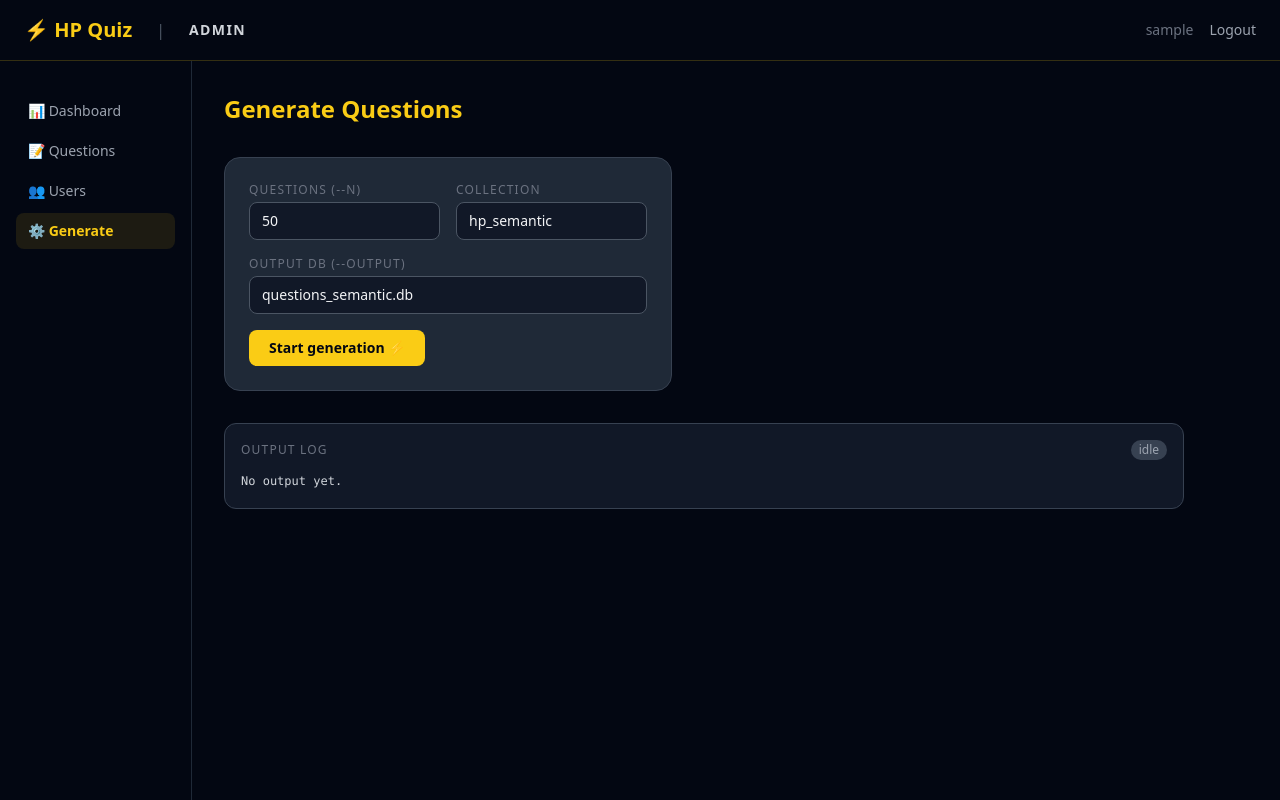
After one commit to EloiseInacio/HPQuiz, a Flask app: page /admin/generate in a window 1280 px wide. The commit adds this page. Run offline with Flask 3, Linux system fonts and the light colour scheme; the visitor is signed in with stand-in values (Sample User, id 1); some libraries are stand-ins or nearby versions.

Commit message:
admin (generate/manage question from web app) and regular user management

```diff
--- a/app.py
+++ b/app.py
@@ -1,14 +1,22 @@
 import os
 import sqlite3
 import string
+import subprocess
+from functools import wraps
 
-from flask import Flask, redirect, render_template, request, session, url_for
+from flask import Flask, jsonify, redirect, render_template, request, session, url_for
+from werkzeug.security import check_password_hash, generate_password_hash
 
-APP_SECRET_KEY = os.environ.get("FLASK_SECRET", "hp-quiz-dev-secret-change-me")
-DB_PATH        = os.environ.get("HPQUIZ_DB", "questions_semantic.db")
-DIFFICULTIES   = ("easy", "medium", "hard", "any")
-MAX_QUESTIONS  = 20
-MIN_QUESTIONS  = 1
+APP_SECRET_KEY  = os.environ.get("FLASK_SECRET", "hp-quiz-dev-secret-change-me")
+DB_PATH         = os.environ.get("HPQUIZ_DB", "questions_semantic.db")
+USERS_DB_PATH   = os.environ.get("HPQUIZ_USERS_DB", "users.db")
+GENERATION_LOG  = "generation.log"
+DIFFICULTIES    = ("easy", "medium", "hard", "any")
+MAX_QUESTIONS   = 20
+MIN_QUESTIONS   = 1
+ADMIN_PAGE_SIZE = 20
+
+_generation_proc = None
 
 STOPWORDS = frozenset({
     "a", "an", "and", "are", "as", "at", "be", "been", "but", "by",
@@ -21,6 +29,38 @@ STOPWORDS = frozenset({
 
 app = Flask(__name__)
 app.secret_key = APP_SECRET_KEY
+
+
+def get_users_db():
+    conn = sqlite3.connect(USERS_DB_PATH)
+    conn.row_factory = sqlite3.Row
+    conn.execute("""
+        CREATE TABLE IF NOT EXISTS users (
+            id            INTEGER PRIMARY KEY AUTOINCREMENT,
+            username      TEXT    NOT NULL UNIQUE,
+            password_hash TEXT    NOT NULL,
+            role          TEXT    NOT NULL DEFAULT 'regular',
+            created_at    TIMESTAMP DEFAULT CURRENT_TIMESTAMP
+        )
+    """)
+    conn.commit()
+    return conn
+
+
+def get_user_by_username(username: str) -> dict | None:
+    conn = get_users_db()
+    row = conn.execute("SELECT * FROM users WHERE username = ?", (username,)).fetchone()
+    conn.close()
+    return dict(row) if row else None
+
+
+def admin_required(f):
+    @wraps(f)
+    def decorated(*args, **kwargs):
+        if session.get("role") != "admin":
+            return redirect(url_for("login"))
+        return f(*args, **kwargs)
+    return decorated
 
 
 def get_question_ids(difficulty: str, count: int) -> list:
@@ -188,3 +228,191 @@ def summary():
     return render_template("summary.html", results=results,
                            correct_count=correct_count, total=total,
                            pct=pct, message=message)
+
+
+# ---------------------------------------------------------------------------
+# Auth
+# ---------------------------------------------------------------------------
+
+@app.route("/login", methods=["GET", "POST"])
+def login():
+    if request.method == "GET":
+        return render_template("login.html", error=None)
+    username = request.form.get("username", "").strip()
+    password = request.form.get("password", "")
+    user = get_user_by_username(username)
+    if user is None or not check_password_hash(user["password_hash"], password):
+        return render_template("login.html", error="Invalid username or password.")
+    session["user_id"]  = user["id"]
+    session["username"] = user["username"]
+    session["role"]     = user["role"]
+    return redirect(url_for("admin_dashboard") if user["role"] == "admin" else url_for("index"))
+
+
+@app.route("/logout")
+def logout():
+    for key in ("user_id", "username", "role"):
+        session.pop(key, None)
+    return redirect(url_for("index"))
+
+
+# ---------------------------------------------------------------------------
+# Admin panel
+# ---------------------------------------------------------------------------
+
+@app.route("/admin")
+@admin_required
+def admin_dashboard():
+    qconn = sqlite3.connect(DB_PATH)
+    diff_rows = qconn.execute(
+        "SELECT difficulty, COUNT(*) AS n FROM questions GROUP BY difficulty"
+    ).fetchall()
+    total_q = qconn.execute("SELECT COUNT(*) FROM questions").fetchone()[0]
+    qconn.close()
+    uconn = get_users_db()
+    role_rows = uconn.execute(
+        "SELECT role, COUNT(*) AS n FROM users GROUP BY role"
+    ).fetchall()
+    total_u = uconn.execute("SELECT COUNT(*) FROM users").fetchone()[0]
+    uconn.close()
+    return render_template("admin/dashboard.html",
+                           diff_stats=diff_rows, total_q=total_q,
+                           role_stats=role_rows, total_u=total_u)
+
+
+@app.route("/admin/questions")
+@admin_required
+def admin_questions():
+    page = max(1, request.args.get("page", 1, type=int))
+    offset = (page - 1) * ADMIN_PAGE_SIZE
+    conn = sqlite3.connect(DB_PATH)
+    conn.row_factory = sqlite3.Row
+    rows = conn.execute(
+        "SELECT id, question, difficulty, COALESCE(book,'') AS book FROM questions"
+        " ORDER BY id DESC LIMIT ? OFFSET ?",
+        (ADMIN_PAGE_SIZE, offset),
+    ).fetchall()
+    total = conn.execute("SELECT COUNT(*) FROM questions").fetchone()[0]
+    conn.close()
+    pages = (total + ADMIN_PAGE_SIZE - 1) // ADMIN_PAGE_SIZE
+    return render_template("admin/questions.html",
+                           questions=rows, page=page, pages=pages, total=total)
+
+
+@app.route("/admin/questions/delete/<int:qid>", methods=["POST"])
+@admin_required
+def admin_delete_question(qid):
+    conn = sqlite3.connect(DB_PATH)
+    conn.execute("DELETE FROM questions WHERE id = ?", (qid,))
+    conn.commit()
+    conn.close()
+    return redirect(request.referrer or url_for("admin_questions"))
+
+
+@app.route("/admin/users")
+@admin_required
+def admin_users():
+    conn = get_users_db()
+    users = conn.execute("SELECT id, username, role, created_at FROM users ORDER BY id").fetchall()
+    conn.close()
+    return render_template("admin/users.html", users=users)
+
+
+@app.route("/admin/users/create", methods=["POST"])
+@admin_required
+def admin_create_user():
+    username = request.form.get("username", "").strip()
+    password = request.form.get("password", "")
+    role     = request.form.get("role", "regular")
+    if role not in ("admin", "regular"):
+        role = "regular"
+    if not username or not password:
+        return redirect(url_for("admin_users"))
+    conn = get_users_db()
+    try:
+        conn.execute(
+            "INSERT INTO users (username, password_hash, role) VALUES (?, ?, ?)",
+            (username, generate_password_hash(password), role),
+        )
+        conn.commit()
+    except sqlite3.IntegrityError:
+        pass  # duplicate username — silently ignore
+    finally:
+        conn.close()
+    return redirect(url_for("admin_users"))
+
+
+@app.route("/admin/users/delete/<int:uid>", methods=["POST"])
+@admin_required
+def admin_delete_user(uid):
+    if uid == session.get("user_id"):
+        return redirect(url_for("admin_users"))  # cannot delete self
+    conn = get_users_db()
+    conn.execute("DELETE FROM users WHERE id = ?", (uid,))
+    conn.commit()
+    conn.close()
+    return redirect(url_for("admin_users"))
+
+
+@app.route("/admin/users/role/<int:uid>", methods=["POST"])
+@admin_required
+def admin_toggle_role(uid):
+    if uid == session.get("user_id"):
+        return redirect(url_for("admin_users"))  # cannot demote self
+    conn = get_users_db()
+    row = conn.execute("SELECT role FROM users WHERE id = ?", (uid,)).fetchone()
+    if row:
+        new_role = "regular" if row["role"] == "admin" else "admin"
+        conn.execute("UPDATE users SET role = ? WHERE id = ?", (new_role, uid))
+        conn.commit()
+    conn.close()
+    return redirect(url_for("admin_users"))
+
+
+@app.route("/admin/generate")
+@admin_required
+def admin_generate():
+    running = _generation_proc is not None and _generation_proc.poll() is None
+    log = ""
+    if os.path.exists(GENERATION_LOG):
+        with open(GENERATION_LOG) as f:
+            lines = f.readlines()
+        log = "".join(lines[-50:])
+    return render_template("admin/generate.html", running=running, log=log,
+                           default_collection="hp_semantic",
+                           default_output=DB_PATH)
+
+
+@app.route("/admin/generate/run", methods=["POST"])
+@admin_required
+def admin_generate_run():
+    global _generation_proc
+    if _generation_proc is not None and _generation_proc.poll() is None:
+        return redirect(url_for("admin_generate"))  # already running
+    n          = request.form.get("n", "50")
+    collection = request.form.get("collection", "hp_semantic")
+    output     = request.form.get("output", DB_PATH)
+    # validate numeric n
+    try:
+        n = str(max(1, int(n)))
+    except ValueError:
+        n = "50"
+    with open(GENERATION_LOG, "w") as log:
+        _generation_proc = subprocess.Popen(
+            ["conda", "run", "-n", "hpquiz", "python", "generate_questions.py",
+             "--n", n, "--collection", collection, "--output", output],
+            stdout=log, stderr=log,
+        )
+    return redirect(url_for("admin_generate"))
+
+
+@app.route("/admin/generate/status")
+@admin_required
+def admin_generate_status():
+    running = _generation_proc is not None and _generation_proc.poll() is None
+    log = ""
+    if os.path.exists(GENERATION_LOG):
+        with open(GENERATION_LOG) as f:
+            lines = f.readlines()
+        log = "".join(lines[-50:])
+    return jsonify({"running": running, "log": log})
--- /dev/null
+++ b/templates/admin/base.html
@@ -0,0 +1,55 @@
+<!DOCTYPE html>
+<html lang="en">
+<head>
+  <meta charset="UTF-8">
+  <meta name="viewport" content="width=device-width, initial-scale=1.0">
+  <title>{% block title %}⚙ HP Quiz Admin{% endblock %}</title>
+  <script src="https://cdn.tailwindcss.com"></script>
+</head>
+<body class="bg-gray-950 text-gray-100 min-h-screen font-sans flex flex-col">
+
+  <header class="border-b border-yellow-400/20 py-4 px-6 flex items-center justify-between">
+    <div class="flex items-center gap-6">
+      <a href="/" class="text-xl font-bold text-yellow-400 hover:text-yellow-300 transition-colors">
+        ⚡ HP Quiz
+      </a>
+      <span class="text-gray-600">|</span>
+      <span class="text-sm font-semibold text-gray-300 uppercase tracking-widest">Admin</span>
+    </div>
+    <div class="flex items-center gap-4 text-sm">
+      <span class="text-gray-500">{{ session.get("username") }}</span>
+      <a href="/logout" class="text-gray-400 hover:text-gray-200">Logout</a>
+    </div>
+  </header>
+
+  <div class="flex flex-1">
+    <!-- Sidebar -->
+    <nav class="w-48 border-r border-gray-800 pt-8 px-4 shrink-0">
+      <ul class="space-y-1 text-sm">
+        {% set nav = [
+          ("/admin",            "📊", "Dashboard"),
+          ("/admin/questions",  "📝", "Questions"),
+          ("/admin/users",      "👥", "Users"),
+          ("/admin/generate",   "⚙",  "Generate"),
+        ] %}
+        {% for href, icon, label in nav %}
+        <li>
+          <a href="{{ href }}"
+             class="flex items-center gap-2 px-3 py-2 rounded-lg transition-colors
+                    {% if request.path == href %}bg-yellow-400/10 text-yellow-400 font-semibold
+                    {% else %}text-gray-400 hover:text-gray-100 hover:bg-gray-800{% endif %}">
+            {{ icon }} {{ label }}
+          </a>
+        </li>
+        {% endfor %}
+      </ul>
+    </nav>
+
+    <!-- Content -->
+    <main class="flex-1 px-8 py-8 max-w-5xl">
+      {% block content %}{% endblock %}
+    </main>
+  </div>
+
+</body>
+</html>
--- /dev/null
+++ b/templates/admin/generate.html
@@ -0,0 +1,80 @@
+{% extends "admin/base.html" %}
+{% block title %}⚙ Admin — Generate{% endblock %}
+
+{% block content %}
+<h1 class="text-2xl font-bold text-yellow-400 mb-8">Generate Questions</h1>
+
+<!-- Launch form -->
+<div class="bg-gray-800 rounded-2xl p-6 border border-gray-700 max-w-md mb-8">
+  {% if running %}
+  <div class="mb-4 px-4 py-3 bg-yellow-400/10 border border-yellow-400/40 rounded-xl text-yellow-300 text-sm">
+    Generation is running…
+  </div>
+  {% endif %}
+  <form method="POST" action="/admin/generate/run" class="space-y-4">
+    <div class="grid grid-cols-2 gap-4">
+      <div>
+        <label class="block text-xs text-gray-500 uppercase tracking-widest mb-1">Questions (--n)</label>
+        <input type="number" name="n" value="50" min="1" max="500"
+               class="w-full bg-gray-900 border border-gray-600 rounded-lg px-3 py-2 text-gray-100
+                      focus:outline-none focus:border-yellow-400 transition-colors text-sm">
+      </div>
+      <div>
+        <label class="block text-xs text-gray-500 uppercase tracking-widest mb-1">Collection</label>
+        <input type="text" name="collection" value="{{ default_collection }}"
+               class="w-full bg-gray-900 border border-gray-600 rounded-lg px-3 py-2 text-gray-100
+                      focus:outline-none focus:border-yellow-400 transition-colors text-sm">
+      </div>
+    </div>
+    <div>
+      <label class="block text-xs text-gray-500 uppercase tracking-widest mb-1">Output DB (--output)</label>
+      <input type="text" name="output" value="{{ default_output }}"
+             class="w-full bg-gray-900 border border-gray-600 rounded-lg px-3 py-2 text-gray-100
+                    focus:outline-none focus:border-yellow-400 transition-colors text-sm">
+    </div>
+    <button type="submit" {% if running %}disabled{% endif %}
+            class="px-5 py-2 bg-yellow-400 hover:bg-yellow-300 disabled:opacity-40 disabled:cursor-not-allowed
+                   text-gray-950 font-semibold text-sm rounded-lg transition-colors">
+      {% if running %}Running…{% else %}Start generation ⚡{% endif %}
+    </button>
+  </form>
+</div>
+
+<!-- Log output -->
+<div class="bg-gray-900 rounded-xl border border-gray-700 p-4">
+  <div class="flex items-center justify-between mb-3">
+    <p class="text-xs text-gray-500 uppercase tracking-widest">Output log</p>
+    <span id="status-badge"
+          class="text-xs px-2 py-0.5 rounded-full
+                 {% if running %}bg-yellow-400/20 text-yellow-300{% else %}bg-gray-700 text-gray-400{% endif %}">
+      {% if running %}running{% else %}idle{% endif %}
+    </span>
+  </div>
+  <pre id="log-output"
+       class="text-xs text-gray-300 whitespace-pre-wrap break-words max-h-96 overflow-y-auto font-mono leading-relaxed">{{ log or "No output yet." }}</pre>
+</div>
+
+<script>
+  (function () {
+    const logEl    = document.getElementById("log-output");
+    const badgeEl  = document.getElementById("status-badge");
+    let running    = {{ "true" if running else "false" }};
+
+    function poll() {
+      fetch("/admin/generate/status")
+        .then(r => r.json())
+        .then(data => {
+          logEl.textContent = data.log || "No output yet.";
+          logEl.scrollTop   = logEl.scrollHeight;
+          const isRunning   = data.running;
+          badgeEl.textContent = isRunning ? "running" : "idle";
+          badgeEl.className   = "text-xs px-2 py-0.5 rounded-full " +
+            (isRunning ? "bg-yellow-400/20 text-yellow-300" : "bg-gray-700 text-gray-400");
+          if (isRunning) setTimeout(poll, 5000);
+        });
+    }
+
+    if (running) setTimeout(poll, 5000);
+  })();
+</script>
+{% endblock %}
```
Also changed, not shown: create_admin.py (added, +49 -0 lines), templates/admin/dashboard.html (added, +49 -0 lines), templates/admin/questions.html (added, +54 -0 lines), templates/admin/users.html (added, +72 -0 lines), templates/base.html (+13 -1 lines), templates/login.html (added, +38 -0 lines), 1 other file.
